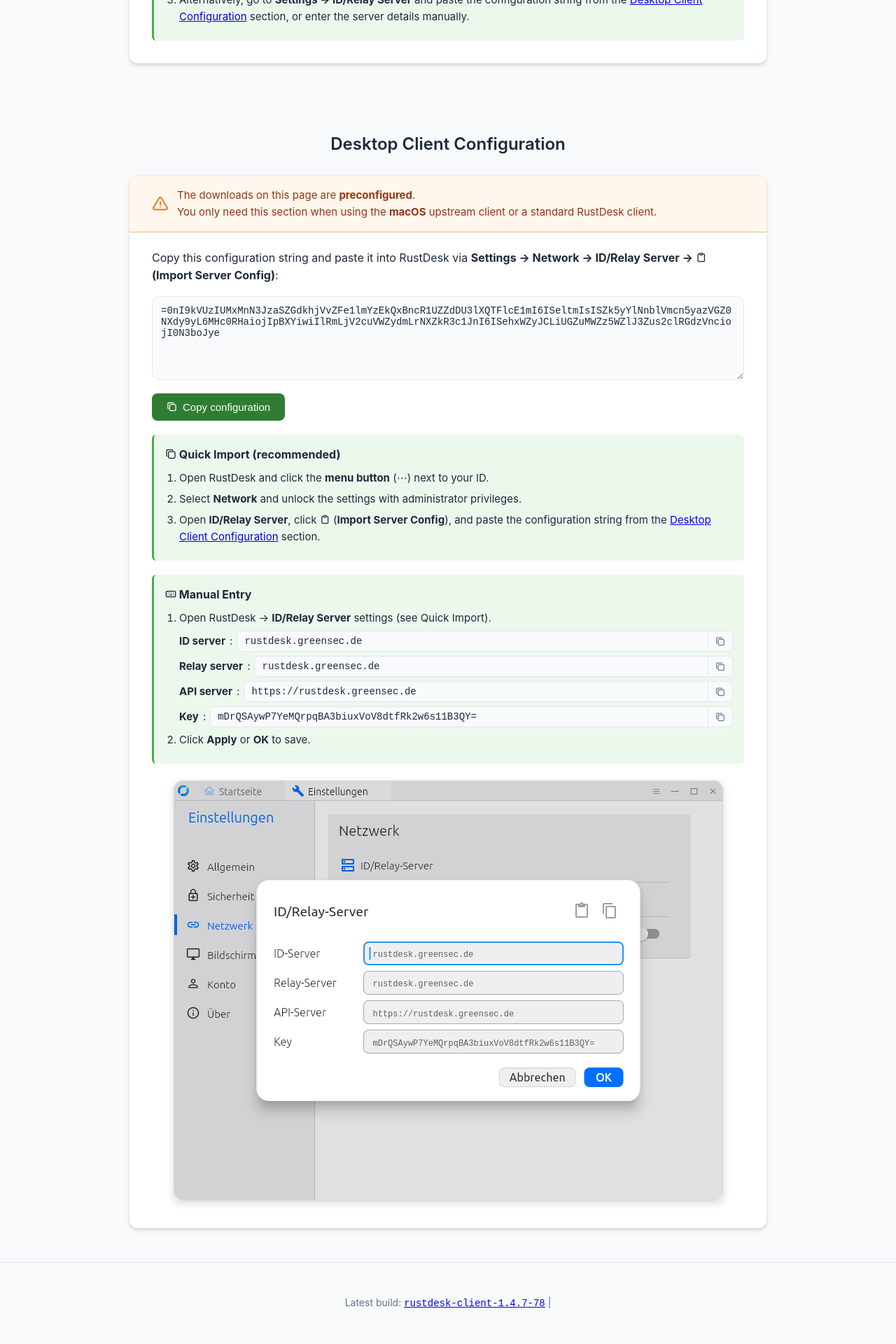
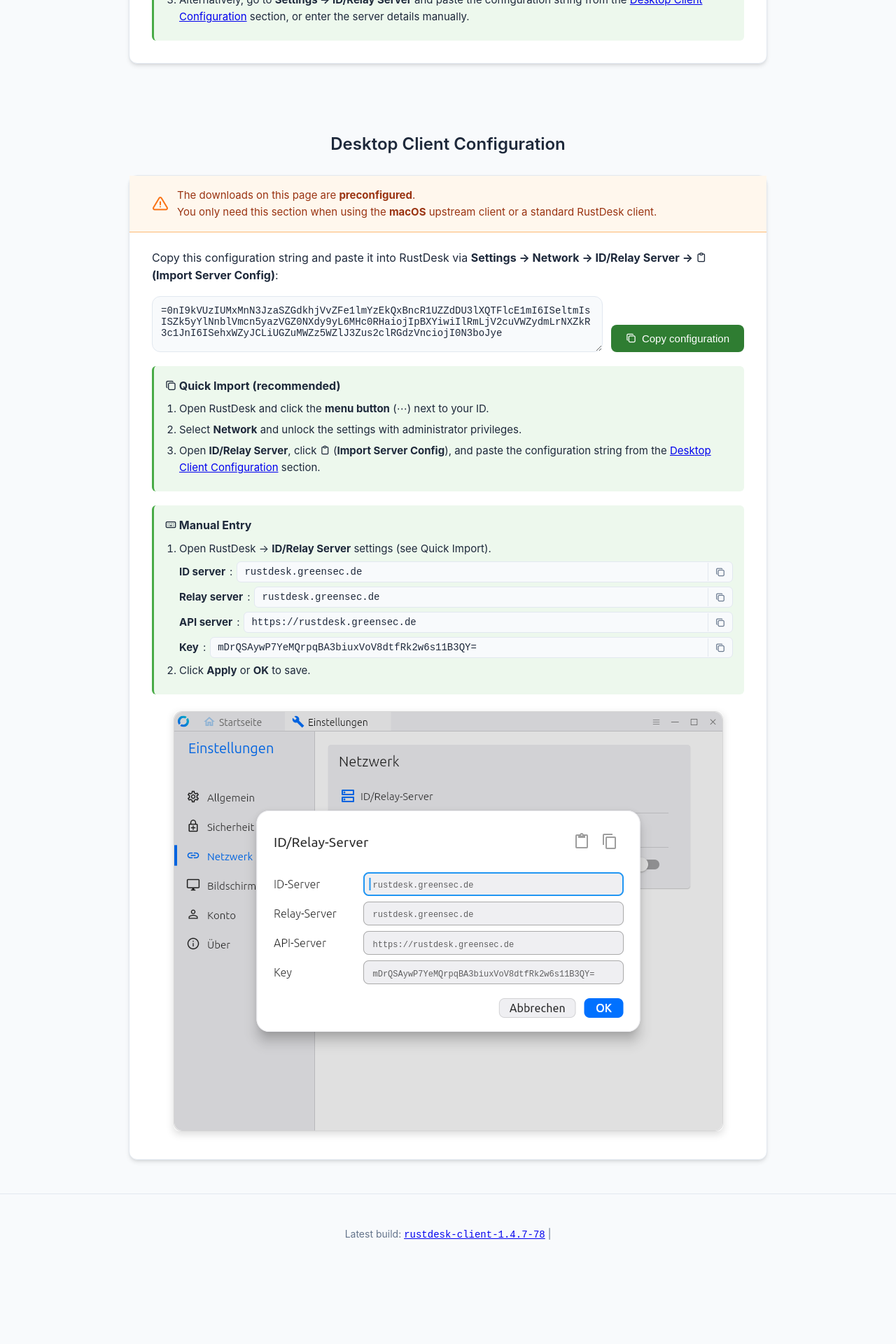
Before and after one commit to greensec/rustdesk-client, a Jekyll site: the page built from docs/index.md, in a window 1280 px wide. Shown: the part 2019-3939 px from the top of the page at 70% size. Built offline with Jekyll 4.4.1, drawn with Linux system fonts in a browser that asks for light colours; nearby versions of some CDN libraries; after the commit the page ends 3840 px from its top, so only the background shows below that.

Commit message:
docs(css): add horizontal layout for config string with copy button and improve mobile responsiveness
Reduce config-string min-height from 120px to 80px. Add config-string-row flexbox container with 12px gap and flex-end alignment. Make config-string flex:1 within row. Add mobile breakpoint to stack config-string-row vertically and make buttons full-width at 640px.

```diff
--- a/docs/assets/css/style.scss
+++ b/docs/assets/css/style.scss
@@ -545,7 +545,7 @@
 
 .config-string {
   width: 100%;
-  min-height: 120px;
+  min-height: 80px;
   padding: 12px;
   border: 1px solid var(--border);
   border-radius: var(--radius);
@@ -554,6 +554,16 @@
   resize: vertical;
   background: #f8fafc;
   color: var(--text);
+}
+
+.config-string-row {
+  display: flex;
+  gap: 12px;
+  align-items: flex-end;
+}
+
+.config-string-row .config-string {
+  flex: 1;
 }
 
 .btn {
@@ -781,8 +791,13 @@
 
   .hero-actions .btn,
   .recommended-download .btn,
-  .btn-group .btn {
+  .btn-group .btn,
+  .config-string-row .btn {
     width: 100%;
+  }
+
+  .config-string-row {
+    flex-direction: column;
   }
 
   .release-summary {
--- a/docs/index.md
+++ b/docs/index.md
@@ -190,9 +190,9 @@
       </div>
       <div class="mt-2">
         <p class="config-help" data-i18n-html="config.copyHelp">Copy this configuration string and paste it into RustDesk via <strong>Settings → Network → ID/Relay Server → <i class="ti ti-clipboard"></i> (Import Server Config)</strong>:</p>
-        <textarea class="config-string" id="config-string" aria-label="Encoded RustDesk server configuration" data-i18n-aria-label="config.textareaAria" readonly>{{ site.data.config.encoded_string }}</textarea>
-        <div class="btn-group">
-          <button class="btn" data-copy="#config-string"><i class="ti ti-copy"></i> <span data-i18n="config.copyButton">Copy configuration</span></button>
+        <div class="config-string-row">
+          <textarea class="config-string" id="config-string" aria-label="Encoded RustDesk server configuration" data-i18n-aria-label="config.textareaAria" readonly>{{ site.data.config.encoded_string }}</textarea>
+          <button class="btn btn-copy-inline" data-copy="#config-string"><i class="ti ti-copy"></i> <span data-i18n="config.copyButton">Copy configuration</span></button>
         </div>
       </div>
 
```
Also changed, not shown: 4 other files.
